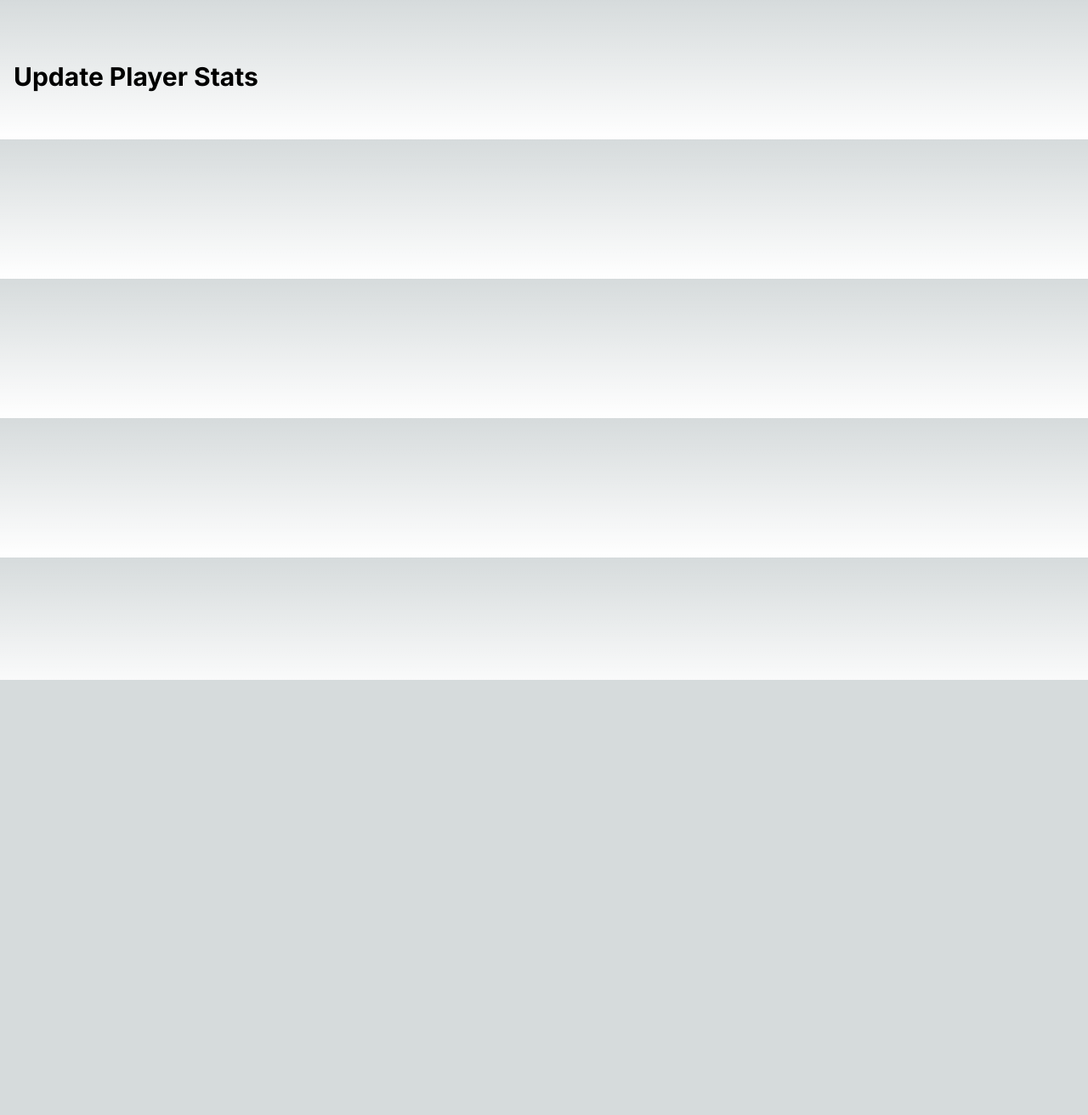
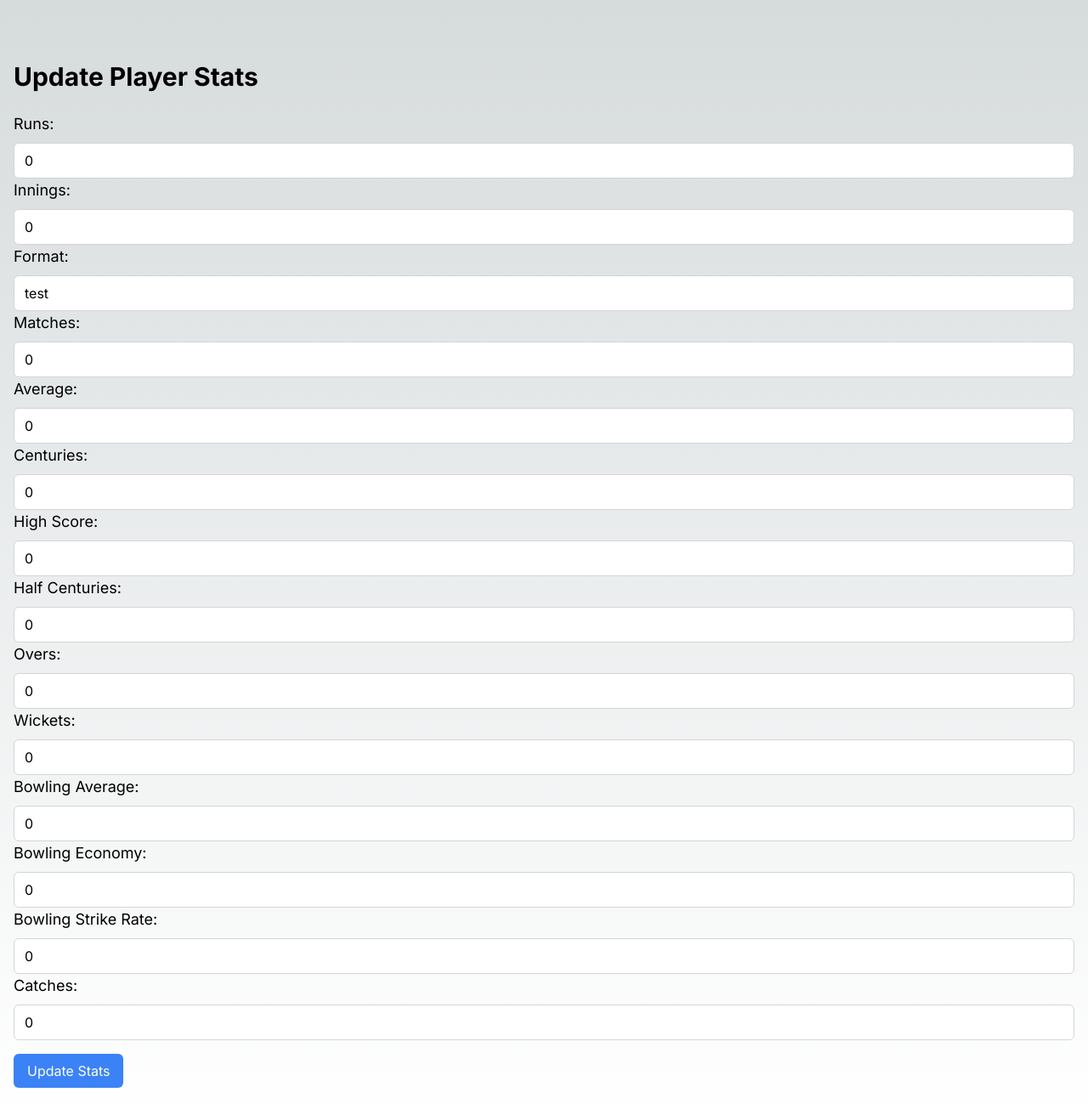
Before and after one commit to nikhil149/trump-card-game, a Next.js app: page /players/1 in a window 1280 px wide. Shown: the whole page at 85% size. Before the commit the page ends 800 px from the top, so only its background shows below. Built offline with nearby package versions, Linux system fonts and the light colour scheme; no server answers; the database is empty.

Commit message:
Player form created

```diff
--- a/app/api/update-stats/[playerId]/route.ts
+++ b/app/api/update-stats/[playerId]/route.ts
@@ -1,4 +1,5 @@
 import client from "@/libs/prismadb";
+import { NextResponse } from "next/server";
 
 interface IParams {
   playerId: string;
@@ -11,7 +12,7 @@ export async function POST(request: Request, { params }: { params: IParams }) {
     const stats = await client.stats.create({
       data: { ...body, playerId: playerId },
     });
-    return stats;
+    return NextResponse.json(stats);
   } catch (error) {
     console.log("Unable to fecth Stats");
   }
--- a/app/players/[playerSlug]/page.tsx
+++ b/app/players/[playerSlug]/page.tsx
@@ -1,5 +1,6 @@
 import getPlayerById from "@/app/actions/getPlayerById";
-
+import PlayerForm from "@/components/players/player-form";
+import { ObjectId } from "mongodb";
 interface IParams {
   playerSlug?: string;
 }
@@ -10,11 +11,32 @@ const PlayerDetails = async ({ params }: { params: IParams }) => {
     return;
   }
 
-  const playerStats = await getPlayerById(playerId);
+  let playerStats = await getPlayerById(playerId);
+  if (!playerStats) {
+    playerStats = {
+      id: new ObjectId().toString(),
+      matches: 0,
+      playerId: playerId,
+      format: "test",
+      innings: 0,
+      runs: 0,
+      average: 0,
+      centuries: 0,
+      highScore: 0,
+      halfcenturies: 0,
+      overs: 0,
+      wickets: 0,
+      bowlingAverage: 0,
+      bowlingEconomy: 0,
+      bowlingStrikeRate: 0,
+      catches: 0,
+    };
+  }
 
   return (
     <div className="container mx-auto mt-10 px-4 py-8">
       <h1 className="text-3xl font-bold mb-6">Update Player Stats</h1>
+      <PlayerForm playerStats={playerStats} />
     </div>
   );
 };
--- /dev/null
+++ b/components/players/player-form.tsx
@@ -0,0 +1,270 @@
+"use client";
+
+import axios from "axios";
+import { FormEvent, useReducer } from "react";
+
+interface PlayerFormProps {
+  playerStats:
+    | {
+        id: string;
+        playerId: string;
+        format: string;
+        matches: number;
+        innings: number;
+        runs: number;
+        average: number;
+        centuries: number;
+        highScore: number;
+        halfcenturies: number;
+        overs: number;
+        wickets: number;
+        bowlingAverage: number;
+        bowlingEconomy: number;
+        bowlingStrikeRate: number;
+        catches: number;
+      }
+    | null
+    | undefined;
+}
+
+const initialState = {
+  matches: 0,
+  format: "test",
+  innings: 0,
+  runs: 0,
+  average: 0,
+  centuries: 0,
+  highScore: 0,
+  halfcenturies: 0,
+  overs: 0,
+  wickets: 0,
+  bowlingAverage: 0,
+  bowlingEconomy: 0,
+  bowlingStrikeRate: 0,
+  catches: 0,
+};
+const reducer = (
+  state: any,
+  action: { type: string; payload: number | string }
+) => {
+  switch (action.type) {
+    case "runs":
+      return { ...state, runs: +action.payload };
+    case "matches":
+      return { ...state, matches: +action.payload };
+    case "innings":
+      return { ...state, innings: +action.payload };
+    case "format":
+      return { ...state, format: action.payload };
+    case "average":
+      return { ...state, average: +action.payload };
+    case "centuries":
+      return { ...state, centuries: +action.payload };
+    case "highScore":
+      return { ...state, highScore: +action.payload };
+    case "halfcenturies":
+      return { ...state, halfcenturies: +action.payload };
+    case "overs":
+      return { ...state, overs: +action.payload };
+    case "wickets":
+      return { ...state, wickets: +action.payload };
+    case "bowlingAverage":
+      return { ...state, bowlingAverage: +action.payload };
+    case "bowlingEconomy":
+      return { ...state, bowlingEconomy: +action.payload };
+    case "bowlingStrikeRate":
+      return { ...state, bowlingStrikeRate: +action.payload };
+    case "catches":
+      return { ...state, catches: +action.payload };
+
+    default:
+      return state;
+  }
+};
+
+const PlayerForm: React.FC<PlayerFormProps> = ({ playerStats }) => {
+  const [state, dispatch] = useReducer(reducer, initialState);
+  const handleSubmit = async (e: FormEvent<HTMLFormElement>) => {
+    e.preventDefault();
+    // console.log("STATS", state);
+    const stats = await axios.post(
+      `/api/update-stats/${playerStats?.playerId}`,
+      state
+    );
+    console.log("STATS", stats);
+  };
+  const handleChange = (e: any, type: string) => {
+    dispatch({ type: type, payload: e.target.value });
+  };
+  return (
+    <div>
+      <form onSubmit={(e) => handleSubmit(e)}>
+        <div className="flex flex-col mb-4">
+          <label htmlFor="runs" className="mb-2 text-lg">
+            Runs:
+          </label>
+          <input
+            type="number"
+            id="runs"
+            name="runs"
+            value={state.runs}
+            onChange={(e) => handleChange(e, "runs")}
+            className="px-3 py-2 rounded-md border border-gray-300 focus:outline-none focus:ring-1 focus:ring-blue-500"
+          />
+          <label htmlFor="innings" className="mb-2 text-lg">
+            Innings:
+          </label>
+          <input
+            type="number"
+            id="innings"
+            name="innings"
+            value={state.innings}
+            onChange={(e) => handleChange(e, "innings")}
+            className="px-3 py-2 rounded-md border border-gray-300 focus:outline-none focus:ring-1 focus:ring-blue-500"
+          />
+          <label htmlFor="format" className="mb-2 text-lg">
+            Format:
+          </label>
+          <input
+            type="text"
+            id="format"
+            name="format"
+            value={state.format}
+            onChange={(e) => handleChange(e, "format")}
+            className="px-3 py-2 rounded-md border border-gray-300 focus:outline-none focus:ring-1 focus:ring-blue-500"
+          />
+          <label htmlFor="matches" className="mb-2 text-lg">
+            Matches:
+          </label>
+          <input
+            type="number"
+            id="matches"
+            name="matches"
+            value={state.matches}
+            onChange={(e) => handleChange(e, "matches")}
+            className="px-3 py-2 rounded-md border border-gray-300 focus:outline-none focus:ring-1 focus:ring-blue-500"
+          />
+          <label htmlFor="average" className="mb-2 text-lg">
+            Average:
+          </label>
+          <input
+            type="number"
+            id="average"
+            name="average"
+            value={state.average}
+            onChange={(e) => handleChange(e, "average")}
+            className="px-3 py-2 rounded-md border border-gray-300 focus:outline-none focus:ring-1 focus:ring-blue-500"
+          />
+          <label htmlFor="centuries" className="mb-2 text-lg">
+            Centuries:
+          </label>
+          <input
+            type="number"
+            id="centuries"
+            name="centuries"
+            value={state.centuries}
+            onChange={(e) => handleChange(e, "centuries")}
+            className="px-3 py-2 rounded-md border border-gray-300 focus:outline-none focus:ring-1 focus:ring-blue-500"
+          />
+          <label htmlFor="highScore" className="mb-2 text-lg">
+            High Score:
+          </label>
+          <input
+            type="number"
+            id="highScore"
+            name="highScore"
+            value={state.highScore}
+            onChange={(e) => handleChange(e, "highScore")}
+            className="px-3 py-2 rounded-md border border-gray-300 focus:outline-none focus:ring-1 focus:ring-blue-500"
+          />
+          <label htmlFor="halfcenturies" className="mb-2 text-lg">
+            Half Centuries:
+          </label>
+          <input
+            type="number"
+            id="halfcenturies"
+            name="halfcenturies"
+            value={state.halfcenturies}
+            onChange={(e) => handleChange(e, "halfcenturies")}
+            className="px-3 py-2 rounded-md border border-gray-300 focus:outline-none focus:ring-1 focus:ring-blue-500"
+          />
+          <label htmlFor="overs" className="mb-2 text-lg">
+            Overs:
+          </label>
+          <input
+            type="number"
+            id="overs"
+            name="overs"
+            value={state.overs}
+            onChange={(e) => handleChange(e, "overs")}
+            className="px-3 py-2 rounded-md border border-gray-300 focus:outline-none focus:ring-1 focus:ring-blue-500"
+          />
+          <label htmlFor="wickets" className="mb-2 text-lg">
+            Wickets:
+          </label>
+          <input
+            type="number"
+            id="wickets"
+            name="wickets"
+            value={state.wickets}
+            onChange={(e) => handleChange(e, "wickets")}
+            className="px-3 py-2 rounded-md border border-gray-300 focus:outline-none focus:ring-1 focus:ring-blue-500"
+          />
+          <label htmlFor="bowlingAverage" className="mb-2 text-lg">
+            Bowling Average:
+          </label>
+          <input
+            type="number"
+            id="bowlingAverage"
+            name="bowlingAverage"
+            value={state.bowlingAverage}
+            onChange={(e) => handleChange(e, "bowlingAverage")}
+            className="px-3 py-2 rounded-md border border-gray-300 focus:outline-none focus:ring-1 focus:ring-blue-500"
+          />
+          <label htmlFor="bowlingEconomy" className="mb-2 text-lg">
+            Bowling Economy:
+          </label>
+          <input
+            type="number"
+            id="bowlingEconomy"
+            name="bowlingEconomy"
+            value={state.bowlingEconomy}
+            onChange={(e) => handleChange(e, "bowlingEconomy")}
+            className="px-3 py-2 rounded-md border border-gray-300 focus:outline-none focus:ring-1 focus:ring-blue-500"
+          />
+          <label htmlFor="bowlingStrikeRate" className="mb-2 text-lg">
+            Bowling Strike Rate:
+          </label>
+          <input
+            type="number"
+            id="bowlingStrikeRate"
+            name="bowlingStrikeRate"
+            value={state.bowlingStrikeRate}
+            onChange={(e) => handleChange(e, "bowlingStrikeRate")}
+            className="px-3 py-2 rounded-md border border-gray-300 focus:outline-none focus:ring-1 focus:ring-blue-500"
+          />
+          <label htmlFor="catches" className="mb-2 text-lg">
+            Catches:
+          </label>
+          <input
+            type="number"
+            id="catches"
+            name="catches"
+            value={state.catches}
+            onChange={(e) => handleChange(e, "catches")}
+            className="px-3 py-2 rounded-md border border-gray-300 focus:outline-none focus:ring-1 focus:ring-blue-500"
+          />
+        </div>
+        {/* Add input fields for other stats as needed */}
+        <button
+          type="submit"
+          className="bg-blue-500 text-white py-2 px-4 rounded-md hover:bg-blue-700 focus:outline-none focus:ring-2 focus:ring-offset-2 focus:ring-blue-500"
+        >
+          Update Stats
+        </button>
+      </form>
+    </div>
+  );
+};
+
+export default PlayerForm;
--- a/components/players/player-grid.tsx
+++ b/components/players/player-grid.tsx
@@ -15,7 +15,7 @@ const PlayerGrid: React.FC<CricketPlayer> = ({ players }) => {
     <div className="grid grid-cols-1 md:grid-cols-2 gap-4">
       {players.map((player) => (
         <div
-          key={player.name}
+          key={player.id}
           className="p-4 border border-gray-200 rounded shadow-md"
         >
           <h3 className="text-lg font-medium">{player.name}</h3>
--- a/package.json
+++ b/package.json
@@ -11,6 +11,8 @@
   "dependencies": {
     "@prisma/client": "^5.13.0",
     "axios": "^1.6.8",
+    "mongodb": "^6.5.0",
+    "mongoose": "^8.3.2",
     "next": "14.2.2",
     "react": "^18",
     "react-dom": "^18"
```
Also changed, not shown: 1 other file (tests, documents, lock files or other folders).
